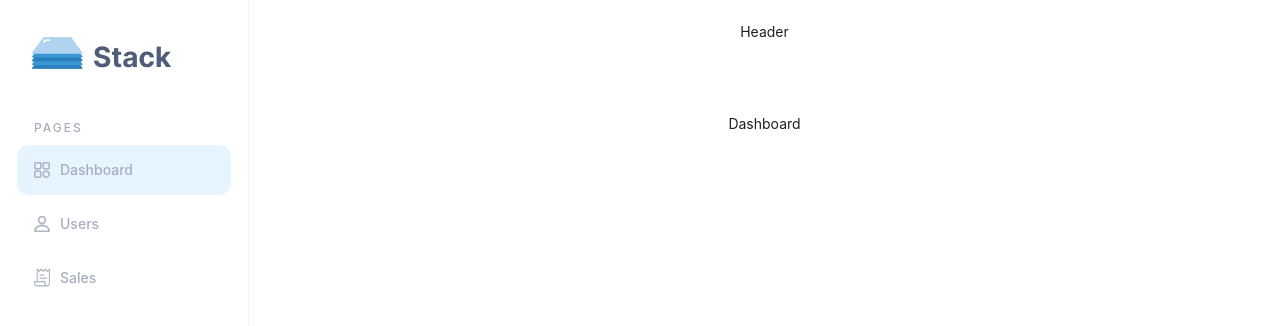
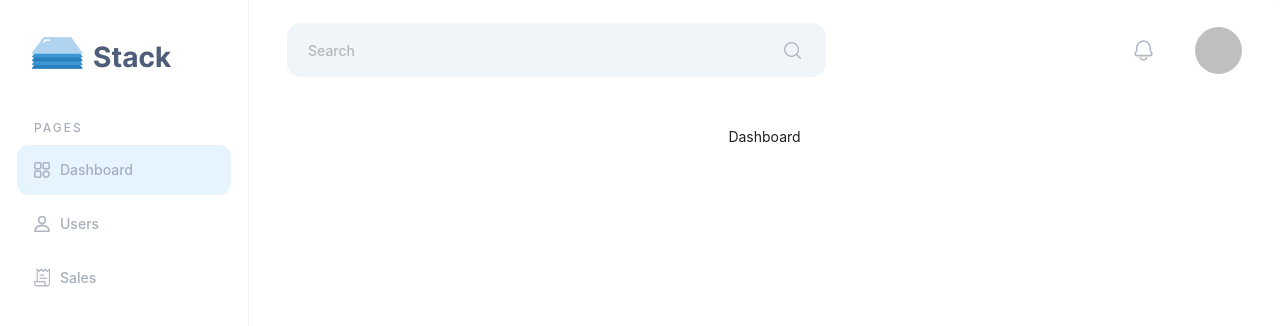
Before and after one commit to nhasan97/M360ICT-Assignment, a React (Vite) app: page / in a window 1280 px wide. Shown: the top 326 px of the page. Built offline with nearby package versions, Linux system fonts and the light colour scheme.

Commit message:
restructured Navbar component using Flex of antd, added search bar which consists of antd input and button, notification button and avatar along with css styling, removed unnecessary styles and added two icon images

```diff
--- a/src/components/Navbar.tsx
+++ b/src/components/Navbar.tsx
@@ -1,19 +1,61 @@
 import React from "react";
-import { Layout } from "antd";
+import { Avatar, Button, Flex, Input, Layout } from "antd";
+import searchIcone from "../assets/loupe 1.png";
+import notificationIcone from "../assets/notification-bell 1.png";
 
 const { Header } = Layout;
 
 const headerStyle: React.CSSProperties = {
   textAlign: "center",
-  // color: "#fff",
-  height: 64,
-  paddingInline: 48,
-  lineHeight: "64px",
+  height: "fit-content",
   backgroundColor: "white",
+  padding: "23px 38px 0px 38px",
+};
+
+const inputStyle: React.CSSProperties = {
+  backgroundColor: "#F0F5FA",
+  width: "539px",
+  height: "54px",
+  fontSize: "14px",
+  fontWeight: "500",
+  borderRadius: "14px",
+  padding: "0px 20px",
+};
+
+const buttonStyle: React.CSSProperties = {
+  position: "absolute",
+  background: "transparent",
+  border: "none",
+  boxShadow: "none",
+  transform: "translate(-10px,0px)",
 };
 
 const Navbar = () => {
-  return <Header style={headerStyle}>Header</Header>;
+  return (
+    <Header style={headerStyle}>
+      <Flex justify="space-between" align="center">
+        <Flex
+          justify="flex-end"
+          align="center"
+          style={{
+            position: "relative",
+          }}
+        >
+          <Input placeholder="Search" variant="filled" style={inputStyle} />
+          <Button style={buttonStyle}>
+            <img src={searchIcone} alt="" />
+          </Button>
+        </Flex>
+
+        <Flex align="center" gap={24}>
+          <Button style={{ border: "none", boxShadow: "none" }}>
+            <img src={notificationIcone} alt="" />
+          </Button>
+          <Avatar size={47} />
+        </Flex>
+      </Flex>
+    </Header>
+  );
 };
 
 export default Navbar;
```
Also changed, not shown: src/assets/loupe 1.png (added), src/assets/notification-bell 1.png (added).
